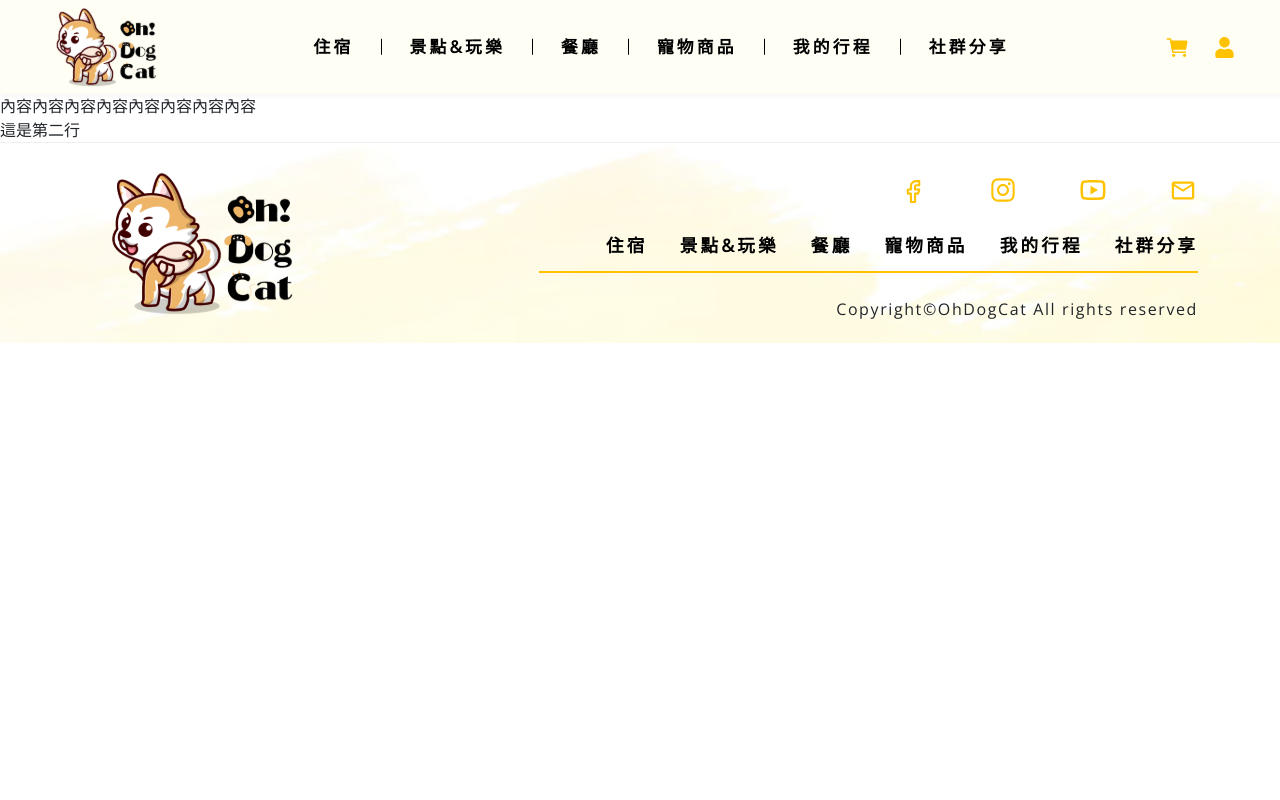
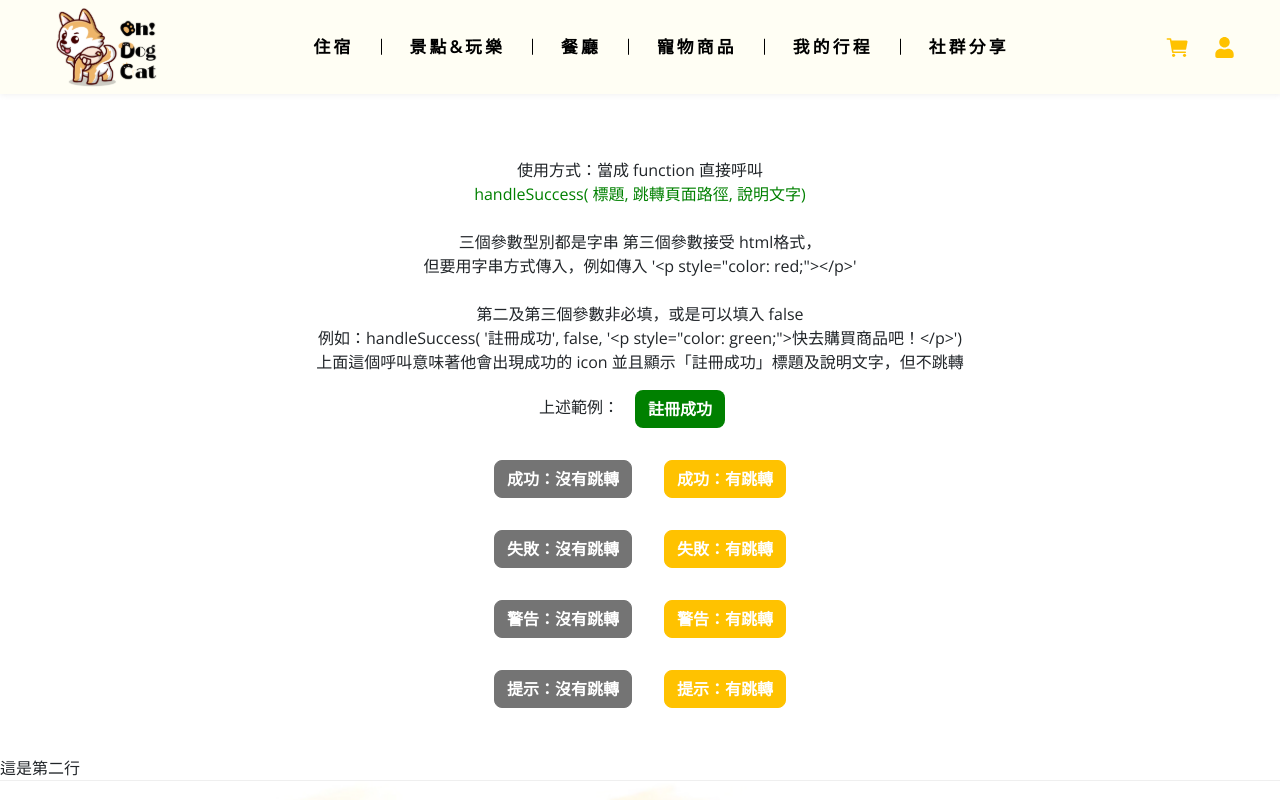
Before and after one commit to elhuai/urbaneleganceboutique, a React (Create React App) app: page /example in a window 1280 px wide. Shown: the top 800 px of the page. Built offline with nearby package versions, Linux system fonts and the light colour scheme; no server answers.

Commit message:
[chore] organize file

```diff
--- a/src/App.js
+++ b/src/App.js
@@ -9,7 +9,7 @@ import CommunityList from './pages/CommunityList';
 import CommunityHomePage from './pages/CommunityHomePage';
 import AdminCenterPage from './pages/AdminCenter/AdminCenterPage';
 import Travelmap from './pages/Travel_map';
-import Login from './pages/Login/Login';
+import Loading from './pages/Loading';
 import { UserInfoProvider } from './hooks/useUserInfo';
 
 import 'swiper/css/bundle';
@@ -39,7 +39,7 @@ function App() {
           <Route path="/postWYSIWYGEdit" element={<PostWYSIWYGEdit />} />
           <Route path="/postTrip" element={<PostTrip />} />
           <Route path="/postTripEdit" element={<PostTripEdit />} />
-          <Route path="/login" element={<Login />} />
+          <Route path="/login" element={<Loading />} />
         </Routes>
         <Footer />
       </UserInfoProvider>
--- /dev/null
+++ b/src/api/authApi.js
@@ -0,0 +1,13 @@
+import axios from 'axios';
+import { API_URL } from '../utils/config';
+
+export const registerApi = async (registInfo) => {
+  try {
+    let res = await axios.post(`${API_URL}/auth/user/register`, registInfo, {
+      withCredentials: true,
+    });
+    return res.data;
+  } catch (err) {
+    console.error(err);
+  }
+};
--- a/src/components/layout/Header/Header.js
+++ b/src/components/layout/Header/Header.js
@@ -6,7 +6,7 @@ import React from 'react';
 import { Link } from 'react-router-dom';
 import RwdMenu from '../Menu/RwdMenu';
 import MenuLink from '../Menu/MenuLink';
-import { handleLoginBtn } from '../../../hooks/handleLoginBtn';
+import { handleLoginCard } from '../../../utils/handler/handleLoginCard';
 import { useUserInfo } from '../../../hooks/useUserInfo';
 import './_Header.scss';
 
@@ -21,7 +21,7 @@ const Header = () => {
           </Link>
           <div
             className="header_Icon_logout"
-            onClick={() => handleLoginBtn(false, setUser)}
+            onClick={() => handleLoginCard(false, setUser)}
           >
             <IoLogOut />
           </div>
@@ -31,7 +31,7 @@ const Header = () => {
     return (
       <div
         className="header_Icon_user"
-        onClick={() => handleLoginBtn(true, setUser)}
+        onClick={() => handleLoginCard(true, setUser)}
       >
         <FaUser />
       </div>
--- a/src/components/layout/LoginCard/LoginCard.js
+++ b/src/components/layout/LoginCard/LoginCard.js
@@ -1,8 +1,7 @@
 import React, { useState } from 'react';
 import { LINE_LOGIN_URL } from '../../../utils/config';
 import { HiChevronLeft } from 'react-icons/hi';
-import axios from 'axios';
-import { API_URL } from '../../../utils/config';
+import { registerApi } from '../../../api/authApi';
 
 import './_loginCard.scss';
 
@@ -26,27 +25,23 @@ const LoginCard = ({ isLogin, confirm, setUser }) => {
     // confirm();
     // axios.post(`${API_URL}/register`, { id: 1, name: '你好' });
   };
+
   const handleRegisterRequest = (e) => {
     e.preventDefault();
     console.log('call register API');
-    axios
-      .post(`${API_URL}/auth/user/register`, registInfo, {
-        withCredentials: true,
-      })
-      .then((res) => {
-        console.log(res.data);
-      })
-      .catch((err) => {
+    try {
+      registerApi(registInfo);
+    } catch (err) {
       let errorArr = [];
-        console.error(err);
       if (err.response.data.error) {
         for (const errItem of err.response.data.error) {
           errorArr.push(errItem.param);
         }
         setRegisterError(errorArr);
       }
-      });
+    }
   };
+
   const handleLoginChange = (e) => {
     setLoginInfo((oldInfo) => ({
       ...oldInfo,
--- a/src/components/範例分類/ExampleComponents/ExampleComponents.js
+++ b/src/components/範例分類/ExampleComponents/ExampleComponents.js
@@ -1,5 +1,120 @@
 import React from 'react';
+import {
+  handleSuccess,
+  handleFailed,
+  handleWarning,
+  handleInfo,
+} from '../../../utils/handler/handleStatusCard';
 
-export default function example() {
-  return <div>內容內容內容內容內容內容內容內容</div>;
+export default function Example() {
+  return (
+    <>
+      <div className="text-center py-5">
+        <p className="text-center pt-5 m-0">
+          {'使用方式：當成 function 直接呼叫'}
+          <br />
+          <span style={{ color: 'green' }}>
+            {'handleSuccess( 標題, 跳轉頁面路徑, 說明文字)'}
+          </span>
+
+          <br />
+          <br />
+          {'三個參數型別都是字串 第三個參數接受 html格式，'}
+          <br />
+          {`但要用字串方式傳入，例如傳入 '<p style="color: red;"></p>'`}
+          <br />
+          <br />
+          {'第二及第三個參數非必填，或是可以填入 false'}
+          <br />
+          {`例如：handleSuccess( '註冊成功',  false,  '<p style="color: green;">快去購買商品吧！</p>')`}
+          <br />
+          {
+            '上面這個呼叫意味著他會出現成功的 icon 並且顯示「註冊成功」標題及說明文字，但不跳轉'
+          }
+        </p>
+        上述範例：
+        <button
+          className="btn btn-info m-3 text-white fw-bold"
+          style={{ background: 'green' }}
+          onClick={() => {
+            handleSuccess(
+              '註冊成功',
+              false,
+              '<p style="color: green;">快去購買商品吧！</p>'
+            );
+          }}
+        >
+          註冊成功
+        </button>
+        <br />
+        <button
+          className="btn btn-dark m-3 text-white fw-bold"
+          onClick={() => {
+            handleSuccess('事件成功文字');
+          }}
+        >
+          成功：沒有跳轉
+        </button>
+        <button
+          className="btn btn-primary m-3 text-white fw-bold"
+          onClick={() => {
+            handleSuccess('事件成功文字', '/');
+          }}
+        >
+          成功：有跳轉
+        </button>
+        <br />
+        <button
+          className="btn btn-dark m-3 text-white fw-bold"
+          onClick={() => {
+            handleFailed('事件失敗文字');
+          }}
+        >
+          失敗：沒有跳轉
+        </button>
+        <button
+          className="btn btn-primary m-3 text-white fw-bold"
+          onClick={() => {
+            handleFailed('事件失敗文字', '/');
+          }}
+        >
+          失敗：有跳轉
+        </button>
+        <br />
+        <button
+          className="btn btn-dark m-3 text-white fw-bold"
+          onClick={() => {
+            handleWarning('警告文字');
+          }}
+        >
+          警告：沒有跳轉
+        </button>
+        <button
+          className="btn btn-primary m-3 text-white fw-bold"
+          onClick={() => {
+            handleWarning('警告文字', '/');
+          }}
+        >
+          警告：有跳轉
+        </button>
+        <br />
+        <button
+          className="btn btn-dark m-3 text-white fw-bold"
+          onClick={() => {
+            handleInfo('提示文字');
+          }}
+        >
+          提示：沒有跳轉
+        </button>
+        <button
+          className="btn btn-primary m-3 text-white fw-bold"
+          onClick={() => {
+            handleInfo('提示文字', '/');
+          }}
+        >
+          提示：有跳轉
+        </button>
+      </div>
+    </>
+  );
 }
--- a/src/hooks/handleLoginBtn.js
+++ /dev/null
@@ -1,29 +0,0 @@
-import React from 'react';
-import Swal from 'sweetalert2';
-import withReactContent from 'sweetalert2-react-content';
-import LoginCard from '../components/layout/LoginCard/LoginCard';
-
-export const handleLoginBtn = (isLogin, setUser) => {
-  const loginCard = withReactContent(Swal);
-  loginCard
-    .fire({
-      html: (
-        <LoginCard
-          isLogin={isLogin}
-          confirm={loginCard.clickConfirm}
-          setUser={setUser}
-        />
-      ),
-      showConfirmButton: false,
-    })
-    .then((result) => {
-      if (result.isConfirmed)
-        return loginCard.fire({
-          position: 'center-center',
-          icon: 'success',
-          title: `${isLogin ? '登入成功' : '登出成功'}`,
-          showConfirmButton: false,
-          timer: 40000000000,
-        });
-    });
-};
--- a/src/pages/HomePage/Homepage.js
+++ b/src/pages/HomePage/Homepage.js
@@ -7,7 +7,7 @@ import SocialBubble from '../../components/homePage/SocialBubble';
 import TravelCard from '../../components/homePage/TravelCard/';
 import FakeMap from '../../images/home_travel_map.png';
 import { useUserInfo } from '../../hooks/useUserInfo';
-import Login from '../Login';
+import Login from '../Loading';
 import './_homepage.scss';
 
 const Homepage = () => {
--- /dev/null
+++ b/src/pages/Loading/Loading.js
@@ -0,0 +1,55 @@
+import React from 'react';
+import { useEffect } from 'react';
+import { useSearchParams, Navigate } from 'react-router-dom';
+import axios from 'axios';
+import Qs from 'qs';
+import jwt_decode from 'jwt-decode';
+import './_loading.scss';
+
+const Login = () => {
+  const [searchParam] = useSearchParams();
+  if (
+    !searchParam.get('state') ||
+    !searchParam.get('code') ||
+    searchParam.get('state') !== 'ohdogcatlinelogin'
+  ) {
+    return <Navigate to="/" />;
+  }
+
+  const config = {
+    headers: {
+      'Content-Type': 'application/x-www-form-urlencoded',
+    },
+  };
+  const requestBody = {
+    grant_type: 'authorization_code',
+    code: searchParam.get('code'),
+    redirect_uri: window.location.origin + window.location.pathname,
+    client_id: 1657462251,
+    client_secret: '6f3254d1a62c5cbb25df7ed341c1d1b2',
+  };
+
+  axios
+    .post(
+      'https://api.line.me/oauth2/v2.1/token',
+      Qs.stringify(requestBody),
+      config
+    )
+    .then((res) => {
+      console.log(res);
+      console.log(jwt_decode(res.data.id_token));
+    })
+    .catch((e) => {
+      console.log(e);
+    });
+
+  return (
+    <div className="login_page">
+      <div className="login_drop">
+        <div className="login_loader"></div>
+      </div>
+    </div>
+  );
+};
+
+export default Login;
--- /dev/null
+++ b/src/pages/Loading/index.js
@@ -0,0 +1 @@
+export { default } from './Loading.js';
--- a/src/pages/Login/index.js
+++ /dev/null
@@ -1 +0,0 @@
-export { default } from './Login.js';
```
Also changed, not shown: src/pages/Login/Login.js (deleted, +0 -55 lines), src/pages/Loading/_loading.scss (renamed from src/pages/Login/_login.scss). Lines whose indentation alone changed are shown as unchanged.
